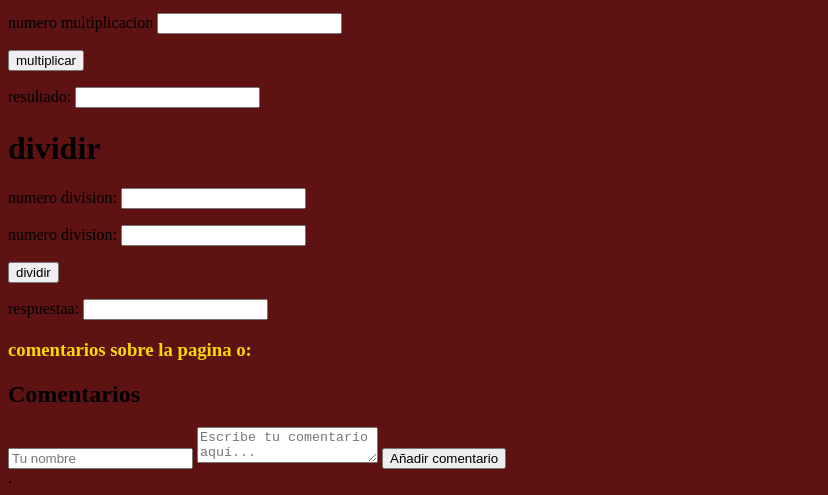
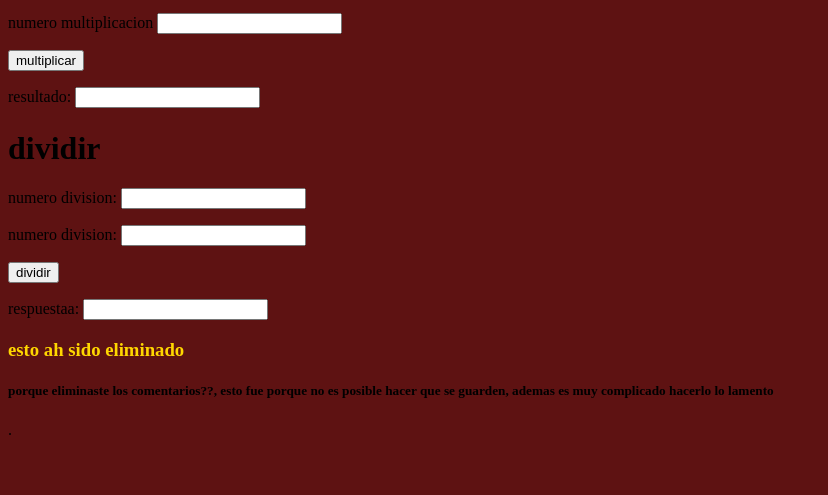
Before and after one commit to papa23234/calculadora, a plain HTML site: page index.html in a window 1280 px wide. Shown: the part 629-1124 px from the top of the page, without its empty margins (0-828 px from the left). After the commit the page ends 1076 px from the top, so only its background shows below. Drawn offline with Linux system fonts and the light colour scheme.

Commit message:
index.html

```diff
--- a/index.html
+++ b/index.html
@@ -58,48 +58,8 @@
         <p>respuestaa: <input type="text" id="reruraro" name="reruraro" /></p>
 
 
-        <h3 style="color: gold;">comentarios sobre la pagina o: </h3>
-
-        <!DOCTYPE html>
-        <html lang="es">
-        <head>
-            <meta charset="UTF-8">
-            <meta name="viewport" content="width=device-width, initial-scale=1.0">
-            <title>Caja de Comentarios</title>
-            <link rel="stylesheet" href="styles.css">
-        </head>
-        <body>
-            <div class="comment-box">
-                <h2>Comentarios</h2>
-                <div id="comment-container"></div>
-                <input id="name-input" type="text" placeholder="Tu nombre">
-                <textarea id="comment-input" placeholder="Escribe tu comentario aquí..."></textarea>
-                <button onclick="addComment()">Añadir comentario</button>
-            </div>
-            <script>
-                function addComment() {
-                    const commentContainer = document.getElementById('comment-container');
-                    const nameInput = document.getElementById('name-input');
-                    const commentInput = document.getElementById('comment-input');
-                    const nameText = nameInput.value.trim();
-                    const commentText = commentInput.value.trim();
-
-                    if (nameText !== "" && commentText !== "") {
-                        const comment = document.createElement('div');
-                        comment.className = 'comment';
-                        comment.innerHTML = `<span class="comment-author">${nameText}:</span> ${commentText}`;
-                        commentContainer.appendChild(comment);
-
-                        // Limpiar los campos de texto
-                        nameInput.value = "";
-                        commentInput.value = "";
-                    } else {
-                        alert("Por favor, escribe tu nombre y un comentario antes de enviarlo.");
-                    }
-                }
-            </script>
-        </body>
-        </html>
+        <h3 style="color: gold;"> esto ah sido eliminado</h3>
+        <h5>porque eliminaste los comentarios??, esto fue porque no es posible hacer que se guarden, ademas es muy complicado hacerlo lo lamento</h5>
 
 
 
```
